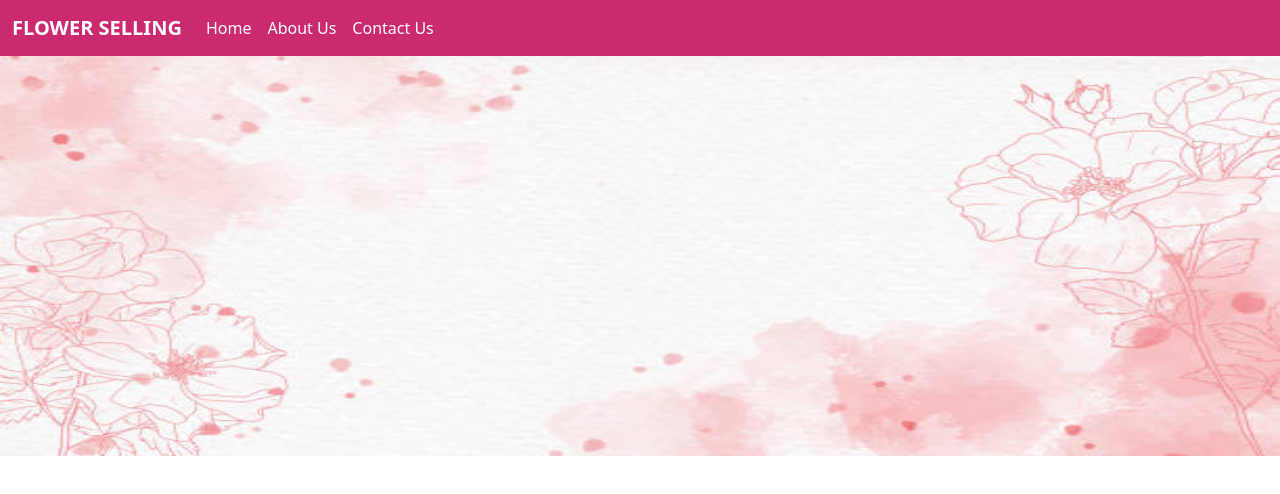
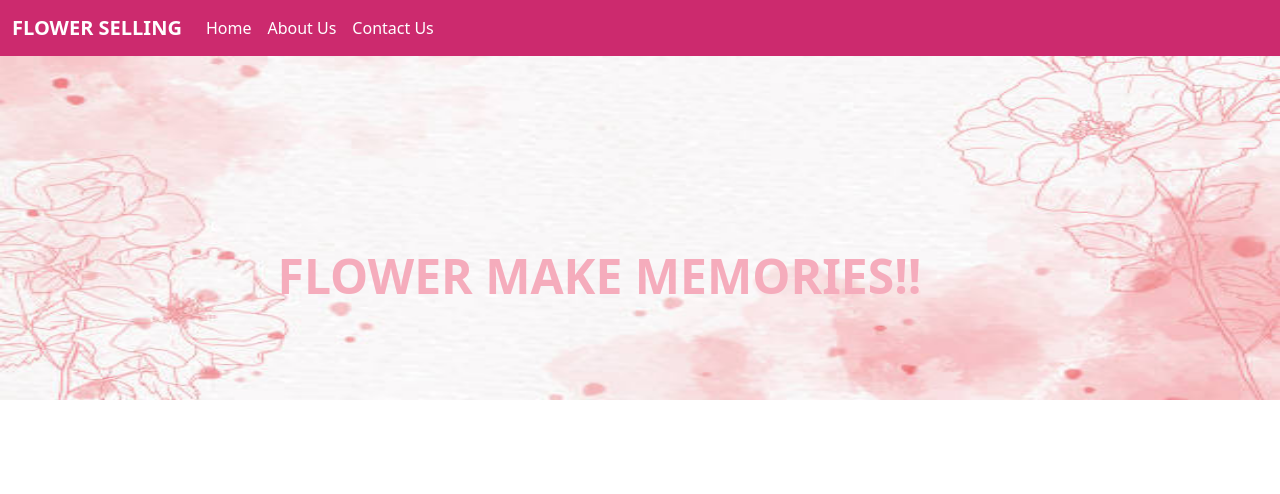
Before and after one commit to tayyaba7/Flower-Selling, a plain HTML site: page index.html in a window 1280 px wide. Drawn offline with nearby package versions, Linux system fonts and the light colour scheme.

Commit message:
image added and text added

```diff
--- a/index.html
+++ b/index.html
@@ -24,7 +24,8 @@
         </div>
       </nav>
       <div>
-        <img src="imgg/flower-4548167_640.jpg" alt="" width="100%" height="400rem" >
+        <p style="color: rgb(245, 172, 188); font-weight: bold; position: absolute; top:30%; right: 28%; font-size: 3rem;">FLOWER MAKE MEMORIES!!</p>
+        <img src="imgg/flower-4548167_640.jpg" alt="" width="100%" height="400rem" style=" position: absolute;top: 0%; z-index: -1;">
       </div>
 </body>
 </html>
```
